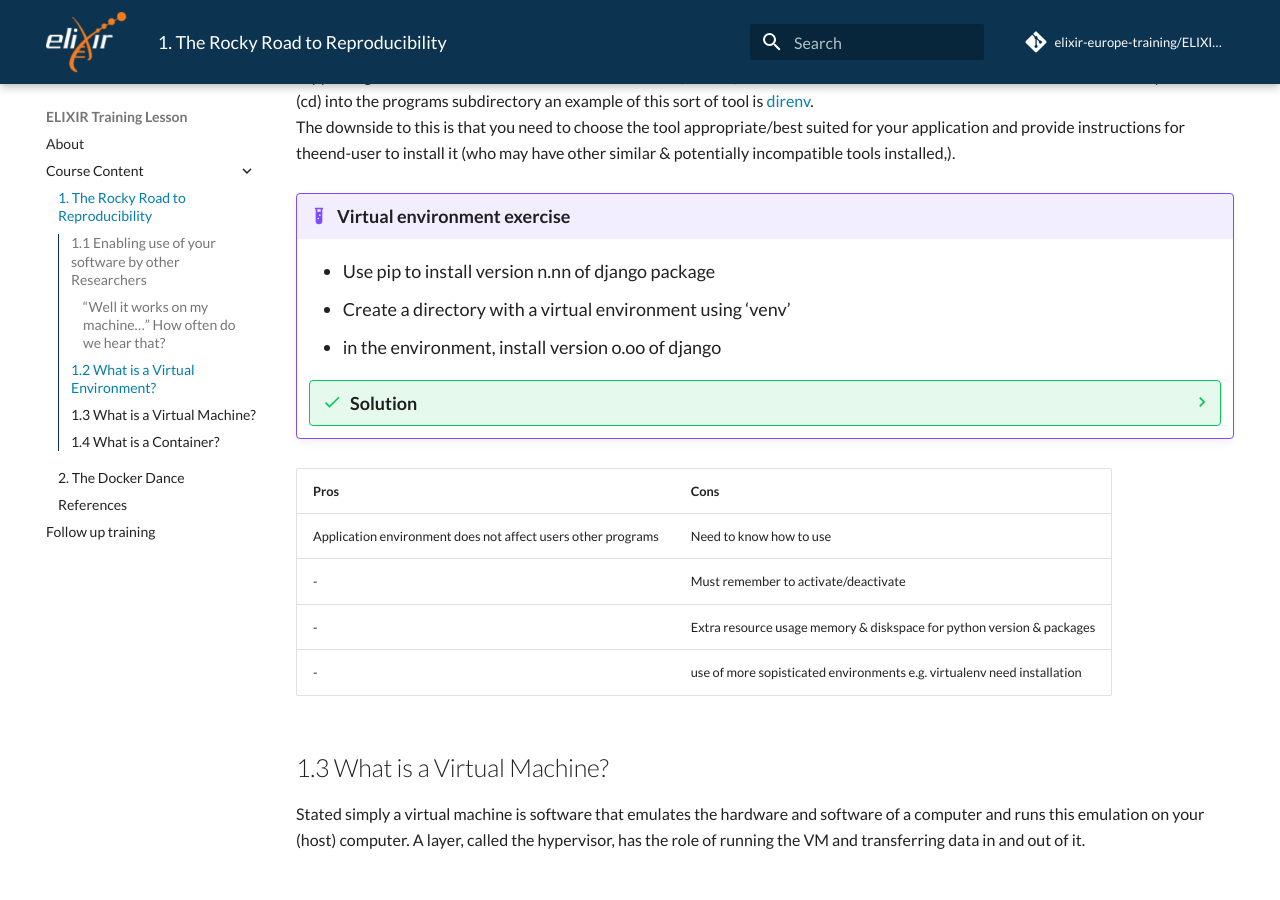
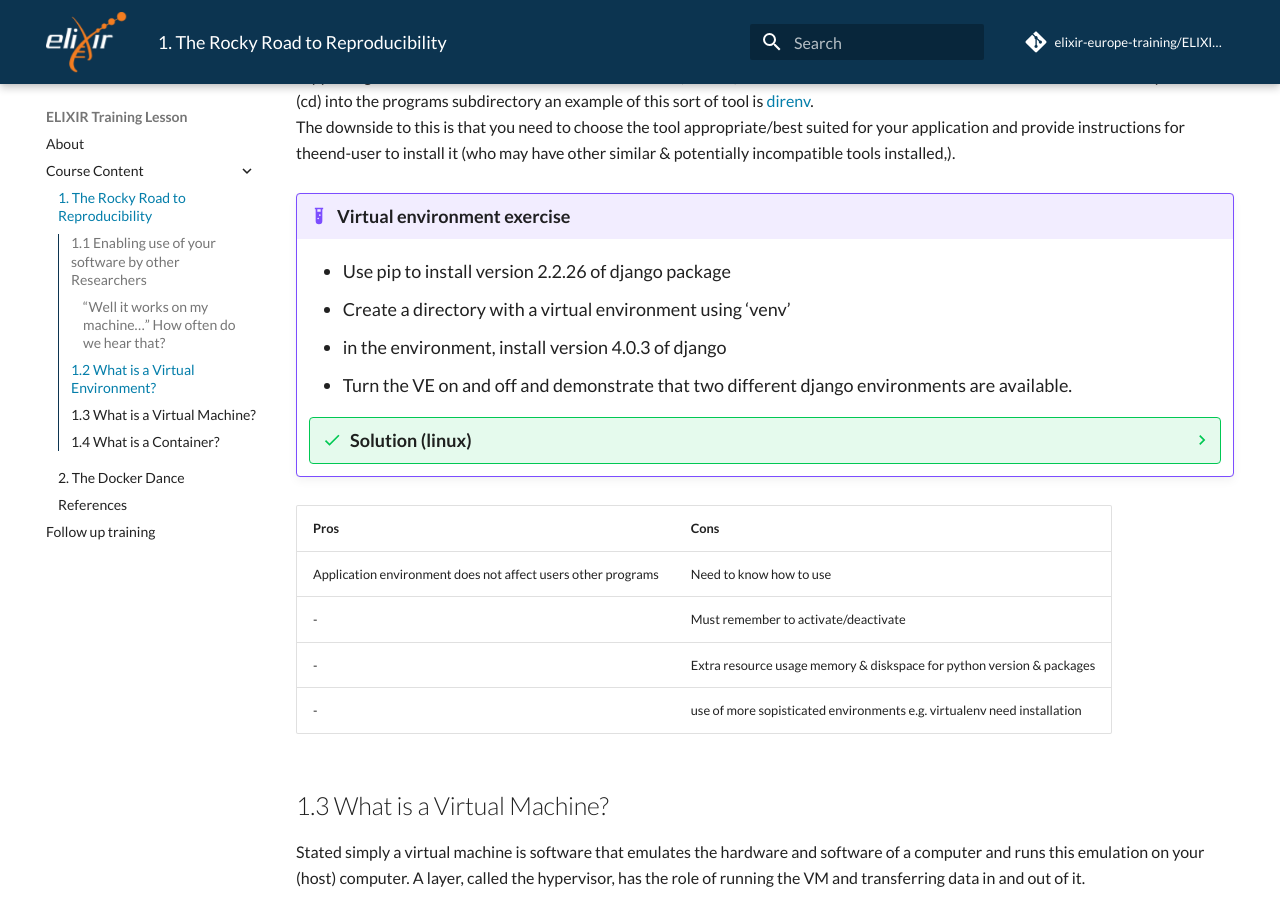
Before and after one commit to elixir-europe-training/ELIXIR-TrP-ContainersPython-CodeRep, an MkDocs documentation site: the page built from docs/chapters/chapter_01.md, in a window 1280 px wide and 900 px high, scrolled down 2982 px. Built offline with MkDocs 1.6.1 and Material for MkDocs 9.7.7, drawn with Linux system fonts in a browser that asks for light colours; comment, search, counter and statistics services are not loaded.

Commit message:
Update chapter_01.md
more on venv exercise

````diff
--- a/docs/chapters/chapter_01.md
+++ b/docs/chapters/chapter_01.md
@@ -123,12 +123,21 @@
 The downside to this is that you need to choose the tool appropriate/best suited for your application and provide instructions for theend-user to install it (who may have other similar & potentially incompatible tools installed,).
 
 !!! example "Virtual environment exercise"
-    * Use pip to install version n.nn of django package
+    * Use pip to install version 2.2.26 of django package
     * Create a directory with a virtual environment using 'venv'
-    * in the environment, install version o.oo of django
-    ??? success "Solution"
-        this is the soluiton to the question
-
+    * in the environment, install version 4.0.3 of django
+    * Turn the VE on and off and demonstrate that two different django environments are available.
+    ??? success "Solution (linux)"
+        ```python -m pip install django==2.2.26
+        python -m pip list
+        python -m venv env_exercise
+        cd env_exercise
+        source bin/activate
+        python -m pip install django==4.0.3
+        python -m pip list
+        deactivate
+        python -m pip list
+        ```
 | Pros  | Cons  |
 |---|---|
 | Application environment does not affect users other programs | Need to know how to use |
````
